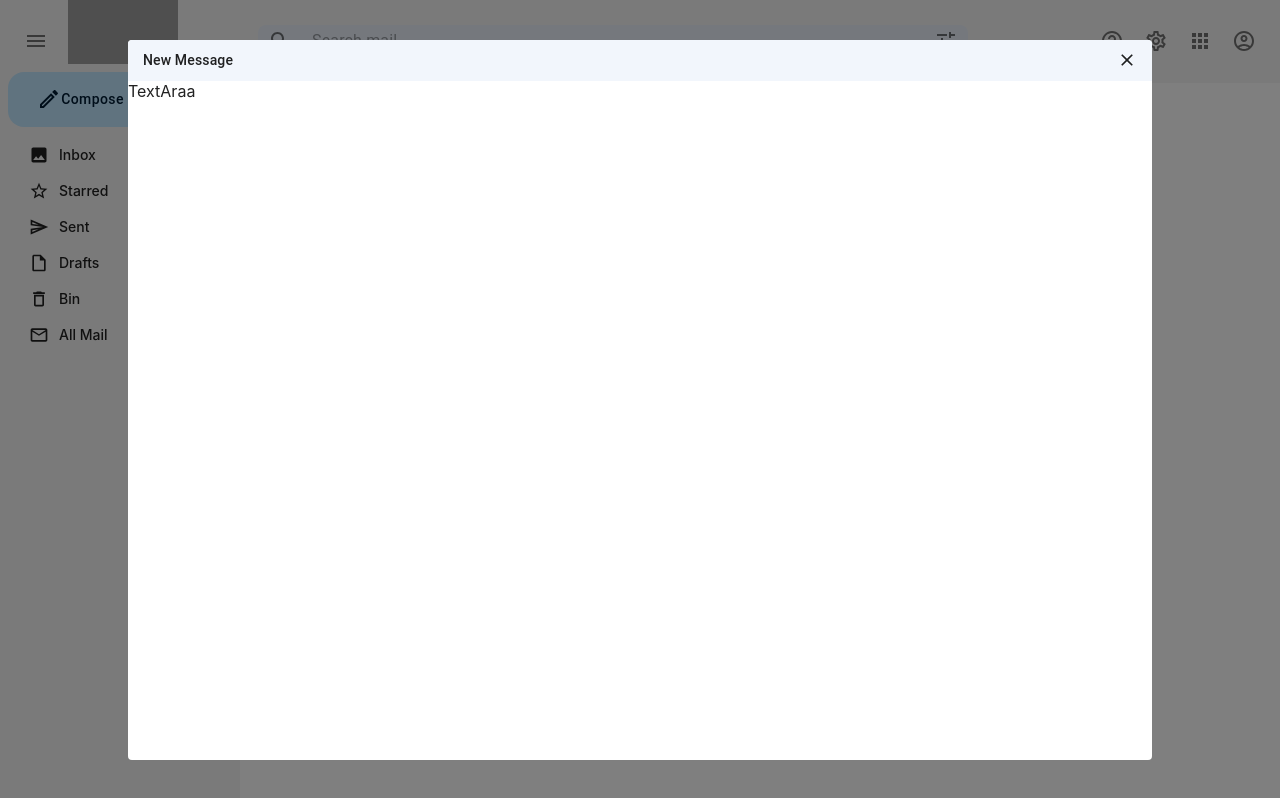
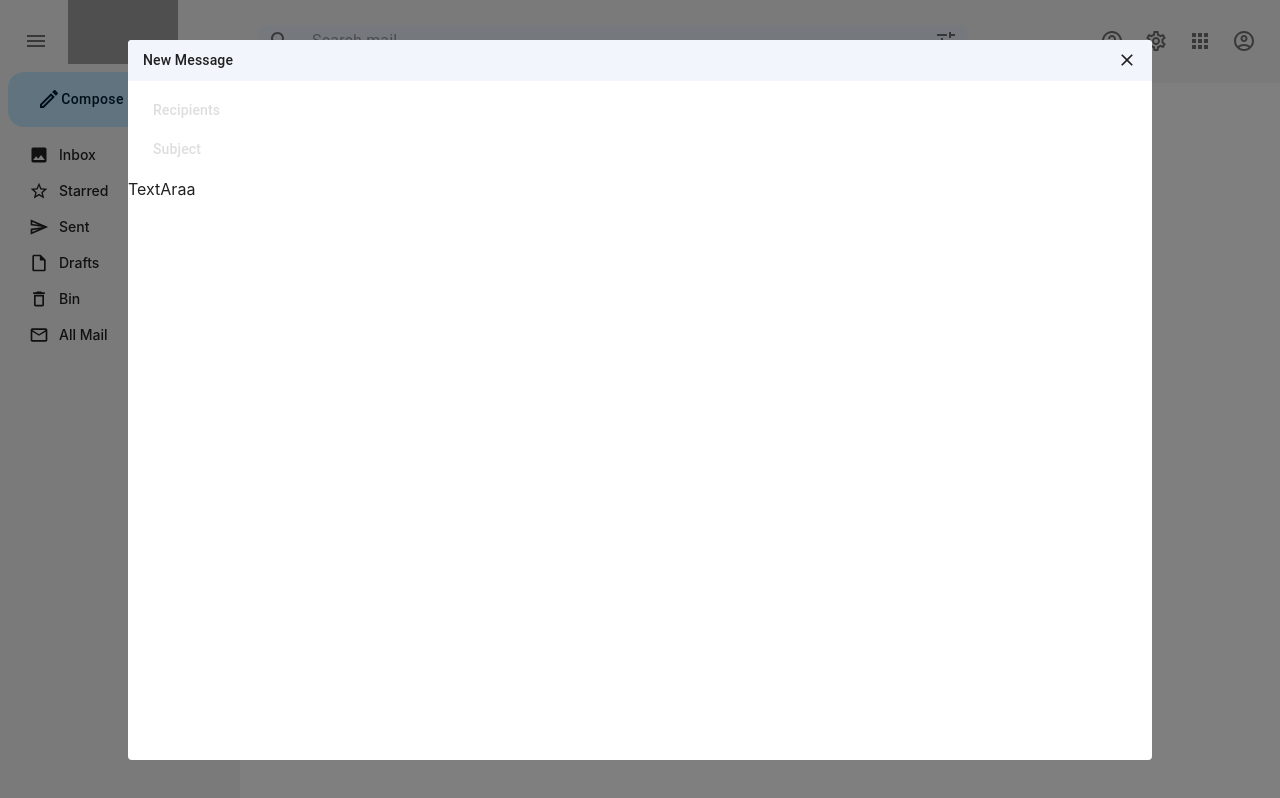
Before and after one commit to Pritam28877/Gmail-clone, a React (Create React App) app in the folder frontend/: page / in a window 1280 px wide. Built offline with nearby package versions, Linux system fonts and the light colour scheme; grey boxes are pictures that could not be loaded.

Commit message:
Add recipients and subject input fields to ComposeMail component

```diff
--- a/frontend/src/components/ComposeMail.jsx
+++ b/frontend/src/components/ComposeMail.jsx
@@ -1,5 +1,5 @@
 import React from "react";
-import { Dialog, Box, Typography, styled } from "@mui/material";
+import { Dialog, Box, Typography, styled, InputBase } from "@mui/material";
 import { Close, DeleteOutline } from "@mui/icons-material";
 
 const ComposeMail = () => {
@@ -21,14 +21,38 @@ const ComposeMail = () => {
       font-weight: 500;
     }
   `;
+  const RecipientsWrapper = styled(Box)({
+    display: "flex",
+    flexDirection: "column",
+    padding: "10px 15px",
+    "& > div": {
+      fontSize: "14px",
+      display: "flex",
+      alignItems: "center",
+      padding: "5px 0",
+      "& > input": {
+        marginLeft: "10px",
+        border: "none",
+        outline: "none",
+        fontSize: "14px",
+        fontWeight: 500,
+        "&::placeholder": {
+          color: "#b1b1b1",
+        },
+      },
+    },
+  });
   return (
     <>
       <Dialog open={true} PaperProps={{ sx: dialogStyle }}>
-         <Header>
-                <Typography>New Message</Typography>
-                <Close fontSize="small"  />
-            </Header>
-        <Box></Box>
+        <Header>
+          <Typography>New Message</Typography>
+          <Close fontSize="small" />
+        </Header>
+        <RecipientsWrapper>
+          <InputBase placeholder="Recipients" />
+          <InputBase placeholder="Subject" />
+        </RecipientsWrapper>
         <Box>TextAraa</Box>
         <Box></Box>
       </Dialog>
```
